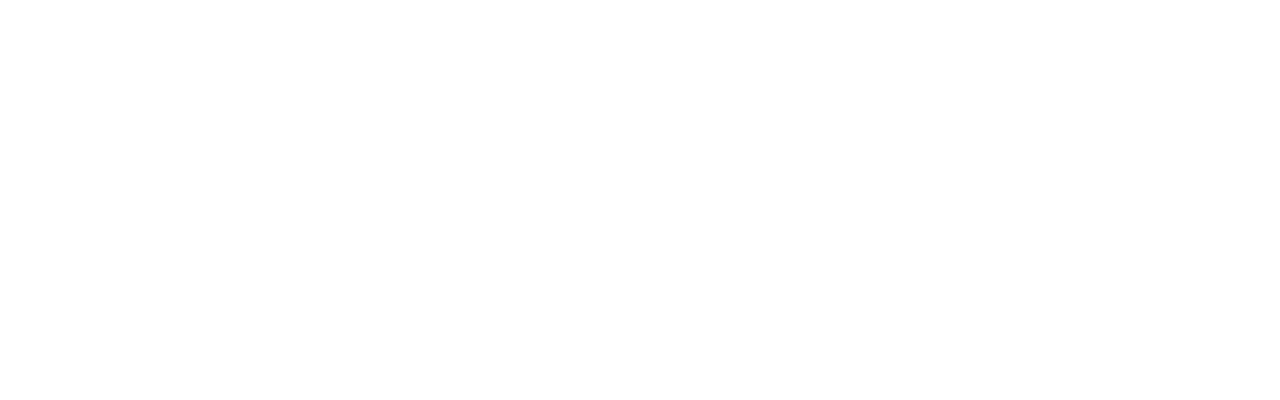
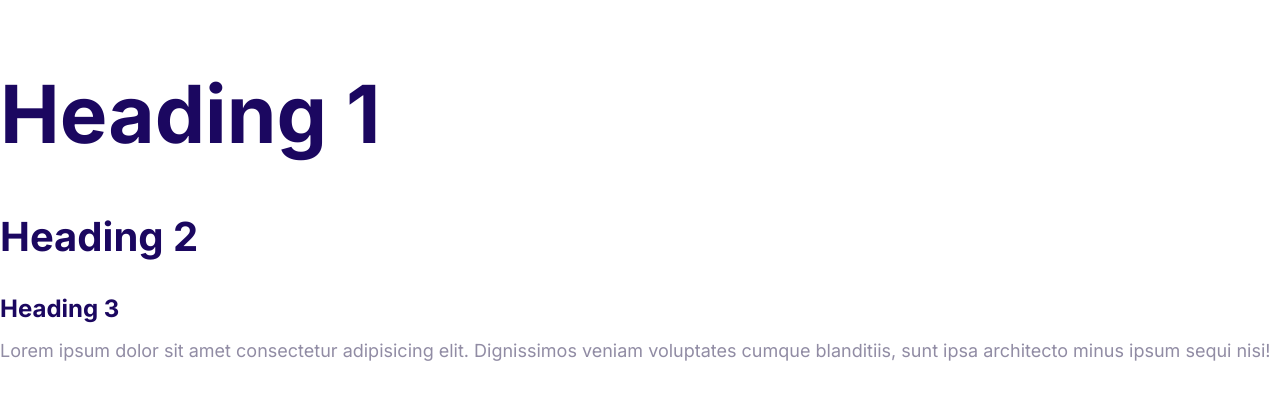
Before and after one commit to Onguko/TrialMoshify, a plain HTML site: page index.html in a window 1280 px wide. Drawn offline with Linux system fonts and the light colour scheme.

Commit message:
define the styles for the fonts.

```diff
--- a/css/styles.css
+++ b/css/styles.css
@@ -5,3 +5,53 @@
     --color-heading: #1b0760;
     --color-body: #918ca4;
 }
+
+html {
+    font-size: 62.5%;
+}
+
+body {
+    font-family: Inter, Arial, Helvetica, sans-serif;
+    font-size: 2.4rem ;
+    line-height: 1.5;
+    color: var(--color-body);
+}
+
+h1, h2, h3 {
+    color: var(--color-heading);
+    margin-bottom: 1rem;
+}
+
+h1 {
+    font-size: 7rem;
+}
+
+h2 {
+    font-size: 4rem;
+}
+
+h3 {
+    font-size: 3rem;
+}
+
+p {
+    margin-top: 0;
+}
+
+@media screen and (min-width:1024px) {
+    body {
+        font-size: 1.8rem;
+    }
+
+    h1 {
+        font-size: 8rem;
+    }
+
+    h2 {
+        font-size: 4rem;
+    }
+
+    h3 {
+        font-size: 2.4rem;
+    }
+}
--- a/index.html
+++ b/index.html
@@ -5,8 +5,23 @@
     <meta http-equiv="X-UA-Compatible" content="IE=edge" />
     <meta name="viewport" content="width=device-width, initial-scale=1.0" />
     <title>Document</title>
+    <link rel="preconnect" href="https://fonts.googleapis.com" />
+    <link rel="preconnect" href="https://fonts.gstatic.com" crossorigin />
+    <link
+      href="https://fonts.googleapis.com/css2?family=Inter:wght@400;700&display=swap"
+      rel="stylesheet"
+    />
     <link rel="stylesheet" href="css/normalize.css" />
     <link rel="stylesheet" href="css/styles.css" />
   </head>
-  <body></body>
+  <body>
+    <h1>Heading 1</h1>
+    <h2>Heading 2</h2>
+    <h3>Heading 3</h3>
+    <p>
+      Lorem ipsum dolor sit amet consectetur adipisicing elit. Dignissimos
+      veniam voluptates cumque blanditiis, sunt ipsa architecto minus ipsum
+      sequi nisi!
+    </p>
+  </body>
 </html>
```
